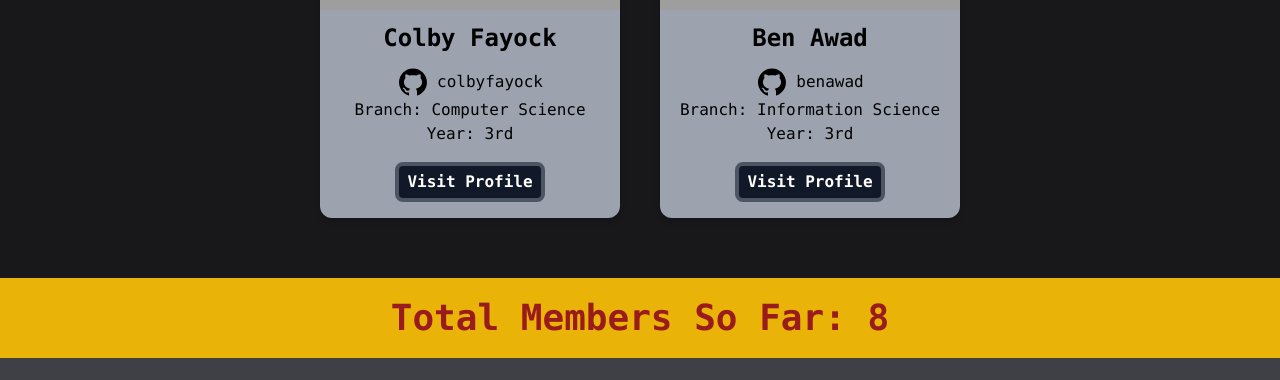
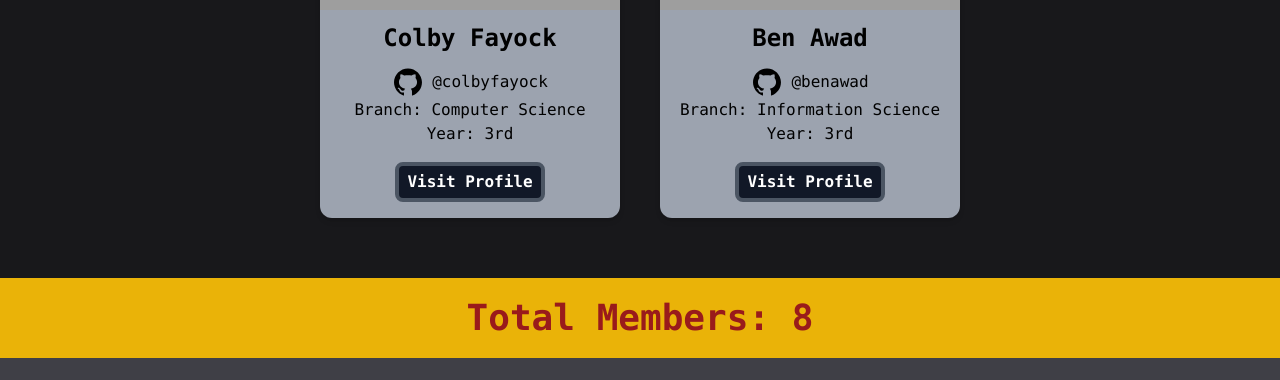
Before and after one commit to sanidhi/flc-hacktoberfest, a Next.js app: page / in a window 1280 px wide. Shown: the part 1646-2026 px from the top of the page. Built offline with nearby package versions, Linux system fonts and the light colour scheme; grey boxes are pictures that could not be loaded.

Commit message:
Styles Navbar Footer and Members Page Complete

```diff
--- a/components/card/index.js
+++ b/components/card/index.js
@@ -17,7 +17,7 @@ export default function CardComp() {
                 <h1 className="font-mono text-center text-2xl font-bold my-3">{person.name}</h1>
                 <div class="flex flex-row gap-2 items-center place-content-center">
                   <AiFillGithub className="w-8 h-8"/>
-                  <a className="font-mono text-center text-md">{person.username}</a>
+                  <a className="font-mono text-center text-md">@{person.username}</a>
                 </div>
                 <a className="font-mono text-center text-md">Branch: {person.branch}</a>
                 <a className="font-mono text-center text-md">Year: {person.year}</a>
@@ -29,7 +29,7 @@ export default function CardComp() {
         ))}
     </div>
     <div className="bg-yellow-500 h-20 flex items-center place-content-center">
-      <a className="text-red-800 hover:text-blue-900 ease-in transition-colors font-mono font-bold text-xl md:text-2xl lg:text-4xl">Total Members So Far: {Data.length}</a>
+      <a className="text-red-800 hover:text-blue-900 ease-in transition-colors font-mono font-bold text-xl md:text-2xl lg:text-4xl">Total Members: {Data.length}</a>
     </div>
     </>
   )
```
